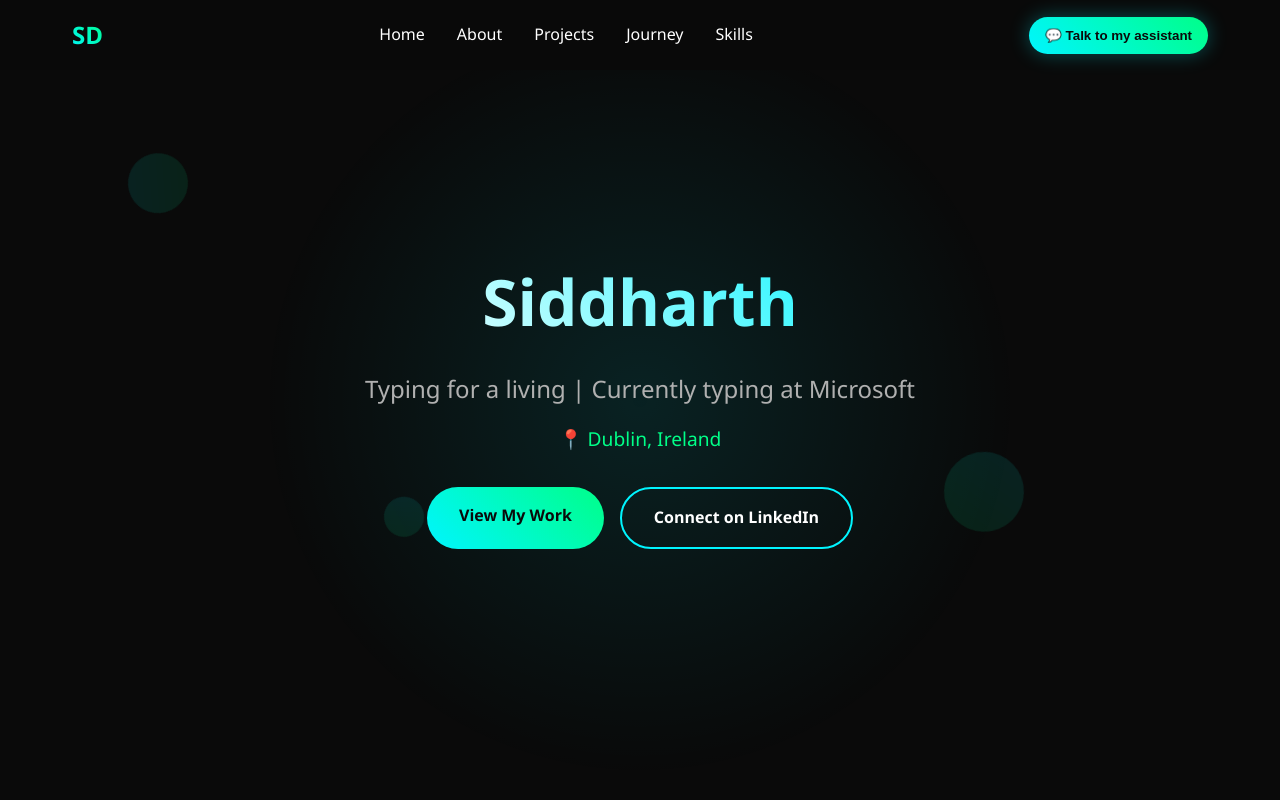
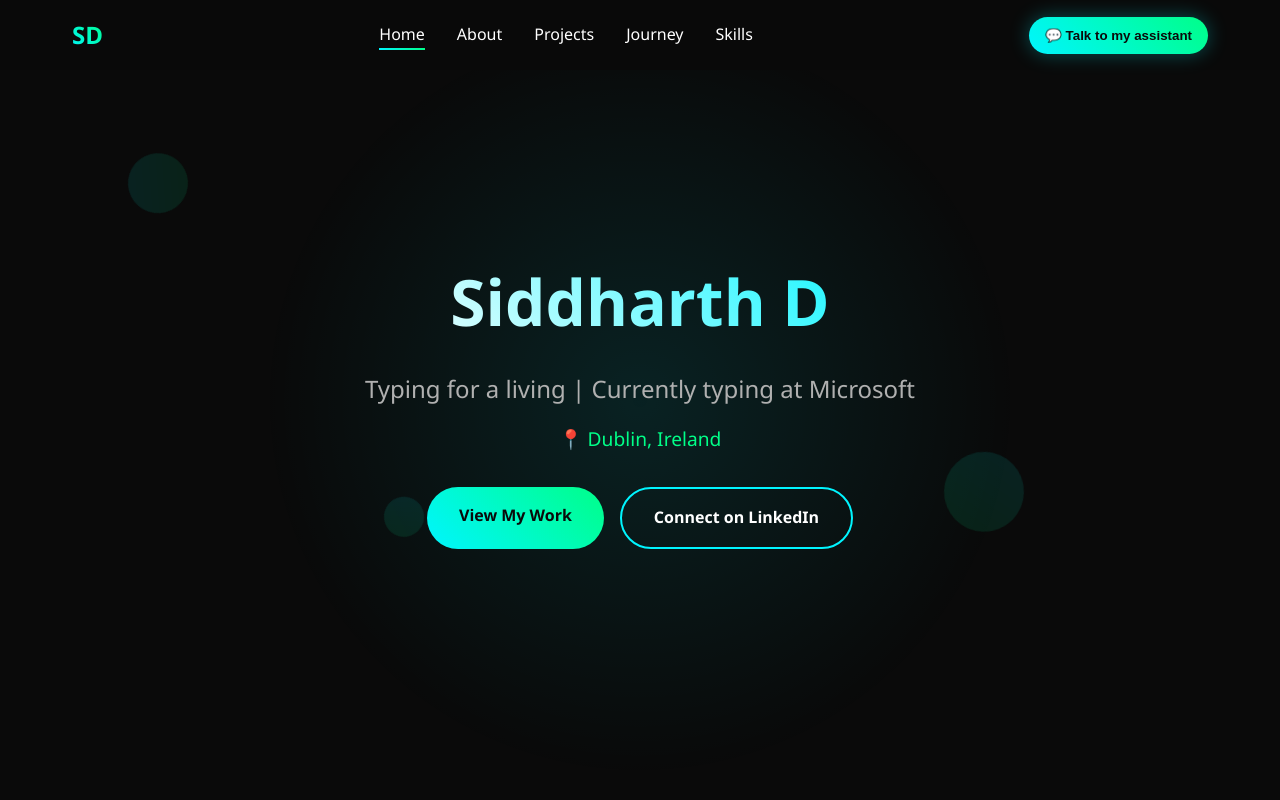
Before and after one commit to siddharthUCD/siddharthUCD.github.io, a plain HTML site: page index.html in a window 1280 px wide. Shown: the top 800 px of the page. Drawn offline with Linux system fonts and the light colour scheme.

Commit message:
name and highlight change

```diff
--- a/index.html
+++ b/index.html
@@ -108,6 +108,10 @@
             height: 2px;
             background: linear-gradient(45deg, var(--accent-cyan), var(--accent-green));
             transition: width 0.3s ease;
+        }
+
+        .nav-links a.active::after {
+            width: 100%;
         }
 
         .nav-links a:hover::after {
@@ -647,7 +651,7 @@
     <!-- Hero Section -->
     <section id="home" class="hero">
         <div class="hero-content">
-            <h1>Siddharth</h1>
+            <h1>Siddharth D</h1>
             <div class="subtitle">Typing for a living | Currently typing at Microsoft</div>
             <div class="tagline">📍 Dublin, Ireland</div>
             <div class="cta-buttons">
@@ -962,6 +966,27 @@
             });
         });
 
+        // Active nav link on scroll
+        const sections = document.querySelectorAll('section');
+        const navLinks = document.querySelectorAll('.nav-links a');
+        function updateActiveNavLink() {
+            let current = '';
+            sections.forEach(section => {
+                const sectionTop = section.offsetTop - 120;
+                if (pageYOffset >= sectionTop) {
+                    current = section.getAttribute('id');
+                }
+            });
+            navLinks.forEach(link => {
+                link.classList.remove('active');
+                if (link.getAttribute('href') === `#${current}`) {
+                    link.classList.add('active');
+                }
+            });
+        }
+        window.addEventListener('scroll', updateActiveNavLink);
+        window.addEventListener('load', updateActiveNavLink);
+
         // Scroll animations
         const observerOptions = {
             threshold: 0.1,
```
